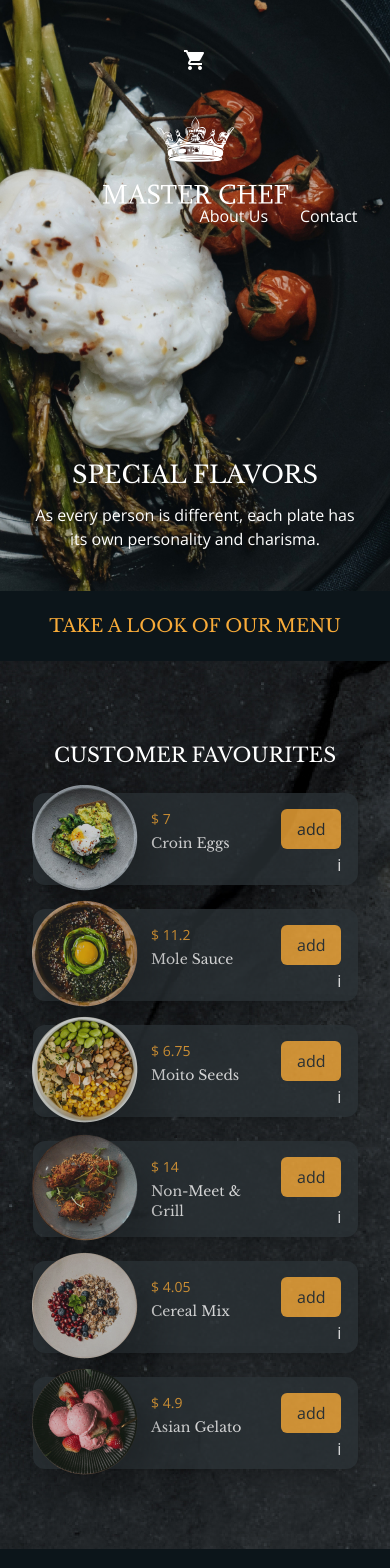
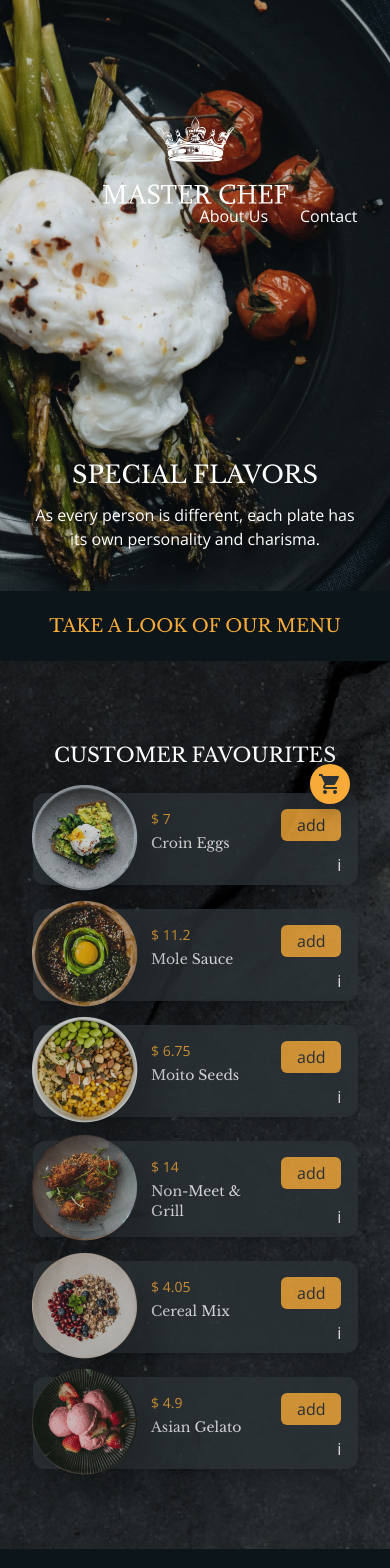
Before and after one commit to PalomoLuis/master-chef-food-site, a React (Vite) app: page / in a window 390 px wide. Shown: the top 1568 px of the page. Built offline with nearby package versions, Linux system fonts and the light colour scheme; grey boxes are pictures that could not be loaded.

Commit message:
shopping cart init

```diff
--- a/src/Components/Cards/index.jsx
+++ b/src/Components/Cards/index.jsx
@@ -1,7 +1,12 @@
 import { Title3, Title4 } from "../Text/Titles"
 import { ButtonSGold } from "../Buttons"
+import { useContext } from "react"
+import { ShoppingCartContext } from "../../Context"
 
-const TextCard = ({ title, price, cta, description, newTag }) => {
+
+const TextCard = ({ id, title, price, cta, description, newTag }) => {
+    const { count, setCount, productsToShow, setProductsToShow, updateCartList } = useContext(ShoppingCartContext)
+
     return (
         <div className="relative bg-silver3 shadow-md px-6 xl:px-8 py-4 xl:py-6 rounded-xl drop-shadow-8l flex justify-between gap-6 md:gap-2">
             <div className="w-[80%]">
@@ -10,13 +15,21 @@ const TextCard = ({ title, price, cta, description, newTag }) => {
             </div>
             <div className="flex flex-col items-center justify-between gap-2">
                 <p className="text-golden font-body mb-1/2">$ { price }</p>
-                <ButtonSGold>{ cta }</ButtonSGold>
+                <div onClick={() => {
+                    setCount(count + 1)
+                    setProductsToShow([...productsToShow, { id: id, title: title, price: price}])
+                    updateCartList()
+                }}>
+                    <ButtonSGold>{ cta }</ButtonSGold>
+                </div>
             </div>
         </div>
     )
 }
 
-const ImageCard = ({ image, title, price, cta }) => {
+const ImageCard = ({ id, image, title, price, cta }) => {
+    const { count, setCount, productsToShow, setProductsToShow, updateCartList } = useContext(ShoppingCartContext)
+
     return (
         <div className="bg-silver opacity-80 shadow-md p-4 md:p-6 xl:p-8 rounded-xl drop-shadow-8l">
             <div className="relative flex md:flex-col items-center justify-between h-full min-h-[60px]">
@@ -27,14 +40,22 @@ const ImageCard = ({ image, title, price, cta }) => {
                         <p className="text-golden font-body text-sm xl:text-base mb-1 xl:mb-1/2">$ { price }</p>
                         <p className="text-white font-title text-sm xl:text-base">{ title }</p>
                     </div>
-                    <ButtonSGold>{ cta }</ButtonSGold>
+                    <div onClick={() => {
+                        setCount(count + 1)
+                        setProductsToShow([...productsToShow, { id: id, title: title, price: price}])
+                        updateCartList()
+                    }}>
+                        <ButtonSGold>{ cta }</ButtonSGold>
+                    </div>
                 </div>
             </div>
         </div>
     )
 }
 
-const PromotionFullCard = ({ image, preTitle, title, price, cta, description, children }) => {
+const PromotionFullCard = ({ id, image, preTitle, title, price, cta, description, children }) => {
+    const { count, setCount, productsToShow, setProductsToShow, updateCartList } = useContext(ShoppingCartContext)
+
     return (
         <div className="flex justify-center w-full py-20 bg-black bg-cover"
             style={{ backgroundImage:`linear-gradient(to bottom, #0C151A 10%, #0C151A00 100%), url('${image}')` }}
@@ -46,7 +67,13 @@ const PromotionFullCard = ({ image, preTitle, title, price, cta, description, ch
                     <p className="text-white text-sm md:text-base w-1/2 lg:w-80 md:text-end">{ description }</p>
                     <div className="mt-6 flex gap-4 items-center">
                         <p className="text-golden font-body text-lg">$ { price }</p>
-                        <ButtonSGold>add</ButtonSGold>
+                        <div onClick={() => {
+                            setCount(count + 1)
+                            setProductsToShow([...productsToShow, { id: id, title: title, price: price}])
+                            updateCartList()
+                        }}>
+                            <ButtonSGold>{ cta }</ButtonSGold>
+                        </div>
                     </div>
                 </div>
             </div>
--- /dev/null
+++ b/src/Components/CartOrder/index.jsx
@@ -0,0 +1,28 @@
+import { useContext, useState } from "react"
+import { ShoppingCartContext } from "../../Context"
+
+export const CartOrder = () => {
+    const { closeCart, productsToShow, cartList } = useContext(ShoppingCartContext)
+
+    return (
+        <aside className="z-20 fixed top-0 right-0 w-full md:w-[500px] h-[100vh] bg-silver2 shadow-md text-white flex flex-wrap justify-center items-end p-8 rounded-l-3xl">
+            <button className="absolute top-8 left-10"
+                onClick={() => closeCart()}
+            >X</button>
+            <div className="w-full h-[80%] border border-teal-50">
+                    {
+                        cartList.map(value => (
+                            <div className="w-full flex justify-between" key={ value.key}>
+                                <p>{ value.title }</p>
+                                <p>{ value.amount }</p>
+                                <p>{ (value.price * value.amount).toFixed(2) }</p>
+                            </div>
+                        ))
+                    }
+            </div>
+            <div className="w-full h-10 border border-teal-50">
+                Total
+            </div>
+        </aside>
+    )
+}
--- a/src/Components/NavBar/index.jsx
+++ b/src/Components/NavBar/index.jsx
@@ -1,7 +1,11 @@
 import { NavLink } from "react-router-dom"
 import mainLogo from '../../../public/LogoMasterChef.svg'
+import { useContext, useState } from "react"
+import { ShoppingCartContext } from "../../Context"
 
 const Navbar = () => {
+
+    const { count, isCartOpen, openCart, closeCart } = useContext(ShoppingCartContext)
 
     const activeStyle = 'underline underline-offset-4'
     let mobile = false
@@ -42,8 +46,19 @@ const Navbar = () => {
                     </li>
                 </ul>
             </div>
-            <button className="fixed top-10 lg:top-[unset]  md:right-10 xl:right-20 bg-transparent hover:bg-golden text-white hover:text-silver h-[40px] w-[40px] flex justify-center items-center rounded-full">
+            <button className="fixed bottom-10 sm:bottom-[unset] sm:top-10 lg:top-[unset] right-10 xl:right-20 bg-golden sm:bg-transparent hover:bg-golden text-silver sm:text-white hover:text-silver h-[40px] w-[40px] flex justify-center items-center rounded-full drop-shadow-2l"
+                onClick={() => {
+                    if(isCartOpen) {
+                        closeCart()
+                    } else {
+                        openCart()
+                    }
+                }}
+            >
                 <a className="material-icons">shopping_cart</a>
+                <div
+                    className={`absolute bg-red-600 font-medium text-white flex justify-center items-center text-xs h-6 w-6 max-w-6 max-h-6 rounded-full right-[-25%] top-[-25%] ${ count > 0 ? 'flex' : 'hidden'}`}
+                >{ count }</div>
             </button>
         </nav>
     )
--- a/src/Context/index.jsx
+++ b/src/Context/index.jsx
@@ -1,10 +1,37 @@
-import { createContext } from 'react'
+import { useState, createContext } from 'react'
+import products from '../data/products.json'
 
-const ShoppingCartContext = createContext()
+export const ShoppingCartContext = createContext()
 
 export const ShoppingCartProvider = ({ children }) => {
+    const [count, setCount] = useState(0)
+    const [isCartOpen, setIsCartOpen] = useState(false)
+    const openCart = () => setIsCartOpen(true)
+    const closeCart = () => setIsCartOpen(false)
+    const [productsToShow, setProductsToShow] = useState([])
+    const [cartList, setCartList] = useState([])
+    const updateCartList = () => {
+        let list = productsToShow
+        let amountList = {}
+        list.map( value => amountList[value.id] = { id: value.id, amount: 0, title: value.title, price: value.price})
+        list.map( value => amountList[value.id].amount += 1)
+        setCartList(Object.values(amountList))
+    }
+    // const [ cartShowList, setCartShowList ] = useState([])
+
+
     return (
-        <ShoppingCartContext.Provider>
+        <ShoppingCartContext.Provider value={{
+            count,
+            setCount,
+            isCartOpen,
+            openCart,
+            closeCart,
+            productsToShow,
+            setProductsToShow,
+            cartList,
+            updateCartList
+        }}>
             { children }
         </ShoppingCartContext.Provider>
     )
--- a/src/pages/Home/index.jsx
+++ b/src/pages/Home/index.jsx
@@ -1,4 +1,4 @@
-import { useEffect } from 'react'
+import { useEffect, useContext } from 'react'
 import Layout from '../../Components/Layout/index.jsx'
 import Hero from '../../Components/Hero/index.jsx'
 import TitleDivider from '../../Components/Dividers/TitleDivider.jsx'
@@ -14,9 +14,12 @@ import products from '../../data/products.json'
 import pizzaImage from '../../images/pizzas-1.jpeg'
 import Footer from '../../Components/Sections/Footer.jsx'
 import fiftyYearsImage from '../../images/fifty-years-chef-cooking.jpeg'
+import { CartOrder } from '../../Components/cartOrder/index.jsx'
+import { ShoppingCartContext } from '../../Context/index.jsx'
 
 function Home() {
   const pizzas = Object.values(products).filter(value => value.category.find(item => item === 'pizzas'))
+  const { isCartOpen } = useContext(ShoppingCartContext)
   // const URL = 'https://api.escuelajs.co/api/v1/products/1'
   // const URL2 = 'https://pokeapi.co/api/v2/pokemon/ditto'
 
@@ -39,6 +42,7 @@ function Home() {
           elements={ favourites().map(value => {
             return (
               <ImageCard
+                id={ value?.id }
                 title={ value?.name }
                 price={ value?.price }
                 cta='add'
@@ -51,11 +55,13 @@ function Home() {
           <Title3 color={'text-white'} extraCss={'mb-12 lg:mb-16 text-center'}>customer favourites</Title3>
         </GalleryThree>
         <PromotionFullCard
+          id={ 999 }
           image={ favofitePlateImage }
           preTitle="special of the day"
           title="Ekaterina bolovtsova"
           description="Sauteed portobellos with aromas of rosemary, accompanied with cornbread with apple tints."
           price={ 8.19 }
+          cta='add'
         ></PromotionFullCard>
         < TitleDivider title={ 'not enough?' }/>
         <GalleryTwo
@@ -64,11 +70,12 @@ function Home() {
           elements={ pizzas.map( value => {
             return (
               <TextCard
-                title={ value.name }
-                description={ value.description }
-                price={ value.price }
+                id={ value?.id }
+                title={ value?.name }
+                description={ value?.description }
+                price={ value?.price }
                 cta='add'
-                key={ value.id }
+                key={ value?.id }
               />
             )
           }) }
@@ -94,6 +101,9 @@ function Home() {
           title4='more info'
           list4={['Terms and conditions','Work with us']}
         />
+        {
+          isCartOpen ? <CartOrder /> : null
+        }
       </Layout>
       {/* <h1>Home</h1> */}
     </>
--- a/tailwind.config.js
+++ b/tailwind.config.js
@@ -18,6 +18,7 @@ export default {
         'golden': '#F8AB39'
       },
       dropShadow: {
+        '2l': '2px 2px 10px rgba(0, 0, 0, 0.40)',
         '8l': '8px 8px 20px rgba(0, 0, 0, 0.30)',
         '2xl': '20px 20px 20px rgba(0, 0, 0, 0.25)',
         '3xl': [
```
Also changed, not shown: src/Components/Buttons/index.jsx (+5 -2 lines).
